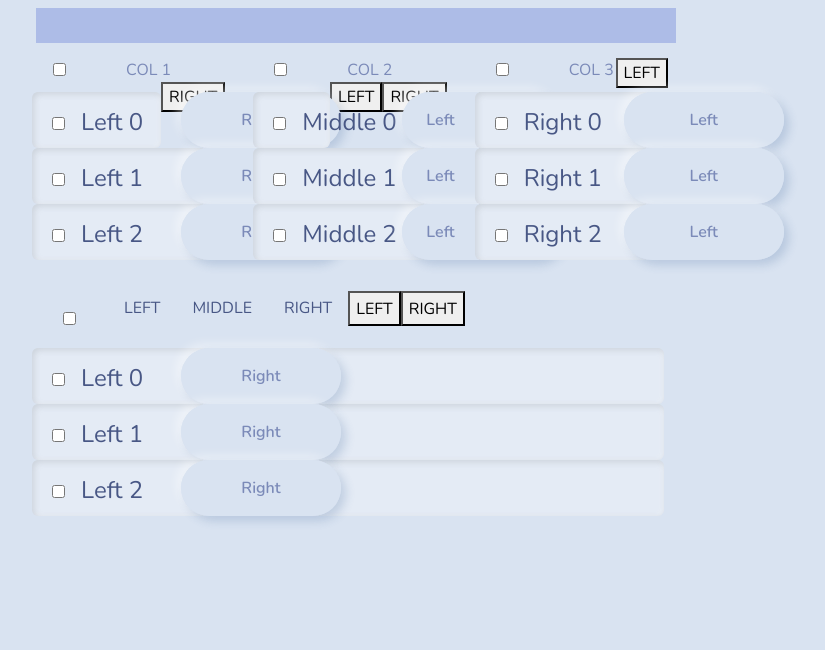
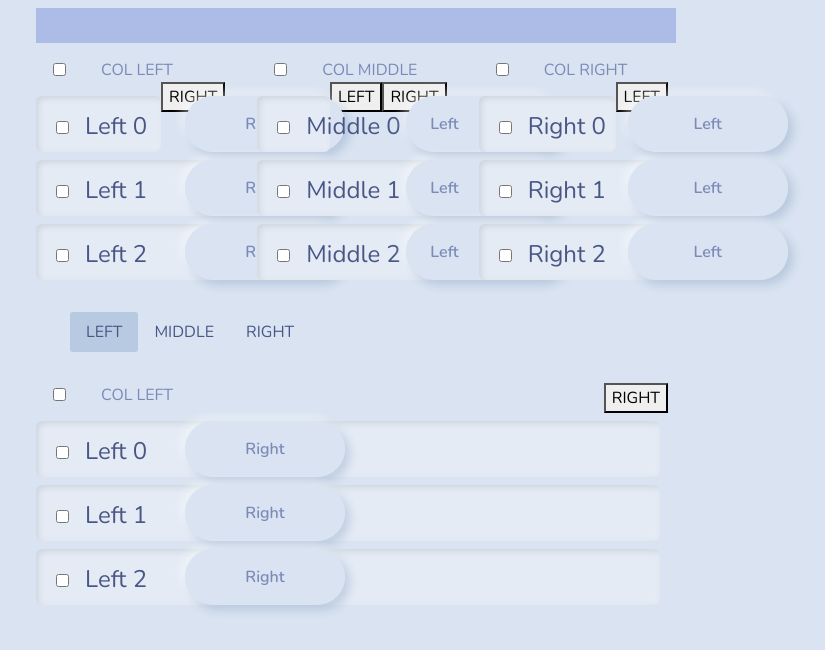
Before and after one commit to Viktor-A-S/test, a React app: page /left in a window 1280 px wide. Shown: the whole page, without its empty margins (292-1117 px from the left). Built offline with nearby package versions, Linux system fonts and the light colour scheme.

Commit message:
Add files via upload

```diff
--- a/data.json
+++ b/data.json
@@ -1,4 +1,5 @@
-{"data":{
+{
+    "data":{
         "Left": [
             {"id": 0, "title": "Left 0"},
             {"id": 1, "title": "Left 1"},
--- a/src/components/app/app.css
+++ b/src/components/app/app.css
@@ -5,11 +5,6 @@
   height: 2.2rem;
 }
 
-.col-header{
-  text-align: center;
-  float: left;
-  margin-left: 60px;
-}
 
 .main {
   margin-left: 25%;
--- a/src/components/app/app.js
+++ b/src/components/app/app.js
@@ -1,14 +1,12 @@
 import React, { Component }   from 'react'
 import {  BrowserRouter as Router,
           Route,
-          Link,
-          Redirect}           from 'react-router-dom'
+          Redirect,
+          Switch}             from 'react-router-dom'
 import { connect }            from 'react-redux'
 import { withService }        from '../hoc'
-import ItemCont                   from '../item-cont'
-import Item                   from '../item'
+import ItemCont               from '../item-cont'
 import Tabs                   from '../tabs'
-import Grid                   from '../grid'
 import { fetchData, onMoveItem  }    from '../../actions';
 import    './app.css';
 
@@ -18,39 +16,25 @@ class App extends Component {
     this.props.fetchData()
   }
 
-  state = {
-    selectedList: []
+  getKeys = () => {
+    return Object.keys(this.props.data);
   }
 
-  getKeys = data => Object.keys(this.props.data);
-
-  getId = id => {
-    return ((id < 0 && id != 0) ? id * -1 : id )
-  }
-
-  onMoveItem = (id) => {
-    this.props.onMoveItem({id})
+  onMoveItem = id => {
+    this.props.onMoveItem( { id } )
   };
 
-  onMoveAll = (dir, list) => {
+  onMoveAll = ( dir, list ) => {
     list.map((it) => {
       const id = it * dir
       this.props.onMoveItem({id})
     })
   };
 
-  onSelectedAll = (e, data) => {
-
-    const selectedList = e.target.checked ? data.map((it) => {return it.id }) : []
-    this.setState ({
-        selectedList : selectedList
-    })
-}
-
   render () {
     const { data } = this.props
 
-    if ( !data )
+    if ( !data  ||  this.getKeys().length == 0)
       return <div> LOADING !!!</div>;
 
     return (
@@ -58,77 +42,44 @@ class App extends Component {
         <div>
           <div className="header-main d-flex col-md-12 ms-2"></div>
         </div>
+        <div className="row d-flex justify-content-center bd-highlight">
+          {
+            this.getKeys().map(( key ) => { return (
+              <div className="col-md-4" >
+                <ItemCont
+                    col         = { key}
+                    data        = { data[ key ] }
+                    onItemClick = { this.onMoveItem }
+                    onMoveAll   = { this.onMoveAll }
+                />
+              </div>
+              )
+            }
+          )}
+        </div>
 
-
-        <ItemCont
-            data = {data}
-            onItemClick={this.onMoveItem}
-            onMoveAll={this.onMoveAll}
-            keys = {this.getKeys()}
+        <Switch>
+          <Route  path="/:page"
+                  render={({ match: { params: { page }}}) =>
+                    <div>
+                        <Tabs keys = { this.getKeys() }  page = { page }/>
+                        <div className="col-md-12" >
+                          <ItemCont
+                            col           =   { page }
+                            data          =   { data[ page ] }
+                            onItemClick   =   { this.onMoveItem }
+                            onMoveAll     =   { this.onMoveAll }
+                          />
+                        </div>
+                    </div>
+                  }
           />
-
-        <Router>
-
-          <div className="header d-flex">
-            <input type="checkbox"
-                  className = "header-checkbox"
-                  onChange={(e)=> this.onSelectedAll(e, data["left"])}
-              />
-            <ul className="d-flex">
-              {this.getKeys().map(item => {
-                return (
-                  <li>
-                    <Link
-                      to = {`/${item}`}
-                      key = {item}
-                      >
-                      { item.toUpperCase() }
-                    </Link>
-                  </li>
-                )
-              })}
-            </ul>
-            <button  onClick = { ()=> this.onMoveAll(-1, data[this.getKeys()])}>LEFT</button>
-            <button  onClick = { ()=> this.onMoveAll(1, data[this.getKeys()])}>RIGHT</button>
-          </div>
-
-
-          {/* <Grid
-            data        = {data}
-            itemList    = {data[0]}
-            col         = {"left"}
-            //selectedList = {[]}
-            onItemClick = {this.onMoveItem}
-          /> */}
-
-
-          {this.getKeys().map((item, idx) => {
-            return (
-              <Route path = {`/${item}`}
-                render = {() => {
-                  return (
-                    <div>
-                      <Grid
-                        data        = {data}
-                        itemList    = {data[item]}
-                        col         = {item}
-                        selectedList = {[]}
-                        onItemClick = {this.onMoveItem}
-                      />
-                    </div>
-                  )
-                }}
-              />
-            )
-          })}
-
-          <Route path="/"  render= {() => {return <Redirect to={`/${this.getKeys()[0]}`} />}} />
-        </Router>
+          <Redirect to = {`/${this.getKeys()[0]}`} />
+        </Switch>
       </div>
     )
   }
 }
-
 
 const mapStateToProps = ({...props}) => ({...props})
 
--- /dev/null
+++ b/src/components/buttons/index.js
@@ -0,0 +1,3 @@
+import Buttons from './buttons';
+
+export default Buttons;
--- a/src/components/item-cont/item-cont.css
+++ b/src/components/item-cont/item-cont.css
@@ -8,7 +8,7 @@
   .col-header{
     text-align: center;
     float: left;
-    margin-left: 60px;
+    margin-left: 35px;
   }
 
   .main {
--- a/src/components/item-cont/item-cont.js
+++ b/src/components/item-cont/item-cont.js
@@ -1,6 +1,6 @@
-import React , {Component}      from 'react';
+import React , {Component}      from 'react'
 import Item                     from '../item'
-import './item-cont.css';
+import  './item-cont.css';
 
 class ItemCont  extends Component {
 
@@ -8,72 +8,63 @@ class ItemCont  extends Component {
         selectedList: []
     }
 
-    onItemSelect = (id) => {
-        const idx = this.state.selectedList.findIndex(it => it === id)
+    onItemSelect = id => {
+        const idx = this.state.selectedList.findIndex( it => it === id )
         const selectedList = idx < 0
                 ? [...this.state.selectedList, id]
-                : [...this.state.selectedList.slice(0,idx), ...this.state.selectedList.slice(idx + 1)]
+                : [...this.state.selectedList.slice( 0, idx ), ...this.state.selectedList.slice(idx + 1)]
         this.setState ({
             selectedList : selectedList
         })
     }
 
-    onSelectedAll = (e, data) => {
+    onSelectedAll = ( e, data ) => {
 
-        const selectedList = e.target.checked ? data.map((it) => {return it.id }) : []
+        const selectedList = e.target.checked ? data.map((it) => { return it.id } ) : []
         this.setState ({
             selectedList : selectedList
         })
     }
 
-    onMoveAll = (id, fx) => {
-        fx(id, this.state.selectedList)
+    onMoveAll = ( id, fx ) => {
+        fx( id, this.state.selectedList )
         this.setState ({
             selectedList : []
         })
     }
 
-    block = (data, key, index, onItemClick, onMoveAll) => {
+    render() {
+        const { col, data, onItemClick, onMoveAll} = this.props
         const { selectedList } = this.state
-        const left = key     === "left"  ? "" :   <button  onClick = { ()=> this.onMoveAll(-1, onMoveAll)}>LEFT</button>
-        const right = key    === "right" ? "" :   <button  onClick = { ()=> this.onMoveAll(1, onMoveAll)}>RIGHT</button>
+        const left = col     === "left"  ? "" :   <button  onClick = { () => this.onMoveAll( -1, onMoveAll )}>LEFT</button>
+        const right = col    === "right" ? "" :   <button  onClick = { () => this.onMoveAll( 1, onMoveAll )}>RIGHT</button>
 
         return (
-            <div className="col-md-4" key = {index}>
-                <div className="header-name">
-                <input type="checkbox"
-                    className = "header-checkbox"
-                    //checked = {selectedList.length != 0}
-                    //onClick={ ()=> this.onSelectedAll(data[key]) }
-                    onChange={(e)=> this.onSelectedAll(e, data[key])}
+            <div >
+                <div className = "header-name">
+                    <input type = "checkbox"
+                        className   = "header-checkbox"
+                        checked     = { selectedList.length === data.length && data.length > 0 }
+                        onChange    = { e => this.onSelectedAll(e, data) }
                     />
-                <div className="col-header">COL {index + 1}</div>
+                    <div className="col-header">COL {col.toUpperCase()}</div>
                     <div className = "header-buttons">
                         {left}
                         {right}
                     </div>
                 </div>
+                <ul className="list-group-item p-1">
+                    { data.map( item  => { return (
                         <Item
-                    itemList        = { data[key]}
-                    column          = { key}
-                    selectedList    = { selectedList }
-                    onItemClick     = { onItemClick}
-                    onItemSelect    = { this.onItemSelect}
-                />
-            </div>
-        )
-    }
-
-    render() {
-        const { data, keys, onItemClick, onMoveAll} = this.props
-
-        return (
-            <div className="row d-flex justify-content-center bd-highlight">
-                {keys.map((item, index) => {
-                    return (
-                        this.block(data, item, index, onItemClick, onMoveAll)
-                    )
+                            col             = { col }
+                            id              = { item.id }
+                            title           = { item.title }
+                            checked         = { selectedList.includes(item.id) }
+                            onItemClick     = { onItemClick }
+                            onItemSelect    = { this.onItemSelect }
+                        />)
                     })}
+                </ul>
             </div>
         )
     }
--- a/src/components/item/item.js
+++ b/src/components/item/item.js
@@ -1,30 +1,26 @@
 import React from 'react';
 import './item.css';
 
-const Item =  ({itemList, column, selectedList, onItemClick, onItemSelect}) => {
-    const list =  itemList.map(({id, title}) => {
+const Item =  ( { col, id, title, checked, onItemSelect, onItemClick } ) => {
 
-        const left = column === "left" ? "" : <button className="btn btn-secondary" onClick={()=> onItemClick(-id)}>Left</button>
-        const right = column === "right" ? "": <button className="btn btn-secondary" onClick={()=> onItemClick(id)}>Right</button>
-        const checkedIt = selectedList.includes(id);
-        return (
-            <li className="item-list list-group item-box" key={id}>
+    const left = col === "left" ? "" : <button className="btn btn-secondary"    onClick={ ()=> onItemClick(-id )}>Left</button>
+    const right = col === "right" ? "": <button className="btn btn-secondary"   onClick={ ()=> onItemClick( id )}>Right</button>
+
+    const item = <li className="item-list list-group item-box" key = { id }>
                     <input  type        = "checkbox"
                             className   = "item-check"
-                        checked     =   {checkedIt}
-                        onClick     = { () => onItemSelect(id)}></input>
-                <div className="item-text mt-3 ms-3"><h4>{title}</h4></div>
+                            checked     = { checked }
+                            onClick     = { () => onItemSelect( id )}></input>
+                    <div className="item-text mt-3 ms-3"><h4>{ title }</h4></div>
                     <div className="btn-group me-2 item-buttons">
                         {left}
                         {right}
                     </div>
                 </li>
-        )
-    })
 
     return (
         <ul className="list-group-item p-1">
-            {list}
+            {item}
         </ul>
     )
 }
--- a/src/components/tabs/tabs.css
+++ b/src/components/tabs/tabs.css
@@ -3,12 +3,6 @@
     margin-top: .5rem;
     background-color: #adbce7;
     height: 2.2rem;
-  }
-
-  .col-header{
-    text-align: center;
-    float: left;
-    margin-left: 60px;
   }
 
   .main {
--- a/src/components/tabs/tabs.js
+++ b/src/components/tabs/tabs.js
@@ -1,31 +1,28 @@
-import React from 'react';
-import {  BrowserRouter as Router,
-    Route,
-    Link,
-    Redirect,
-    useLocation}            from 'react-router-dom'
+import React                from 'react';
+import { Link }             from 'react-router-dom'
 import './tabs.css';
 
-const Tabs =  ({data, keys}) => {
+const Tabs =  ( { keys, page } ) => {
+
+    const link = item => {
+
+        const cls = page === item ? 'active' : ''
+
+        return <li className = {cls} >
+            <Link to = {`/${item}`}  key = { item } >
+                { item.toUpperCase() }
+            </Link>
+        </li>
+    }
+
     return (
-        keys.map(item => {
-            <div className="header d-flex">
-                <ul className="d-flex">
-                {this.getKeys().map(item => {
-                    return (
-                    <li className = ""><Link
-                        // className = {() => {
-                        //   return useLocation() == item ? "active" : ""
-                        // }}
-                        to = {`/${item}`}
-                        key = {item}>
-                        { item.toUpperCase() }
-                    </Link></li>
-                    )
+        <div className="header d-flex">
+            <ul className="d-flex">
+                { keys.map( item => {
+                    return link( item )
                 })}
-                </ul>
-            </div>
-        })
+            </ul>
+        </div>
     )
 }
 
--- a/src/reducers/index.js
+++ b/src/reducers/index.js
@@ -5,7 +5,7 @@ const initialState = {
 const getKeys = (data) => Object.keys(data);
 
 const getKey = (data, id) => {
-  let cur = {key : null, objIdx : null, iIdx : null}
+  let cur = {key : null, oIdx : null, iIdx : null}
   const keys = getKeys(data)
   keys.forEach((key, index)=> {
     var idx = data[key].findIndex(el => el.id === getId(id));
```
Also changed, not shown: src/actions/index.js (+1 -20 lines), src/components/buttons/buttons.js (added, +16 -0 lines), src/index.js (+8 -9 lines). Lines whose indentation alone changed are shown as unchanged.
